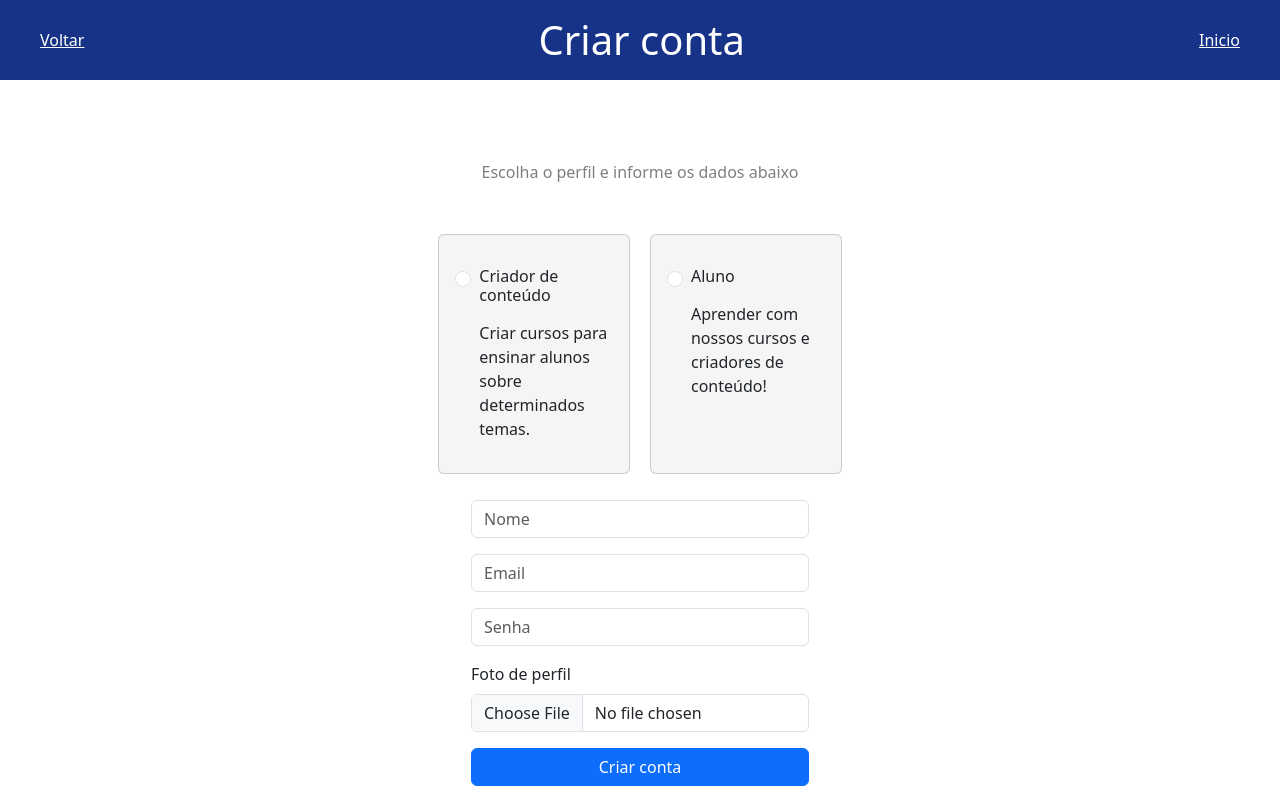
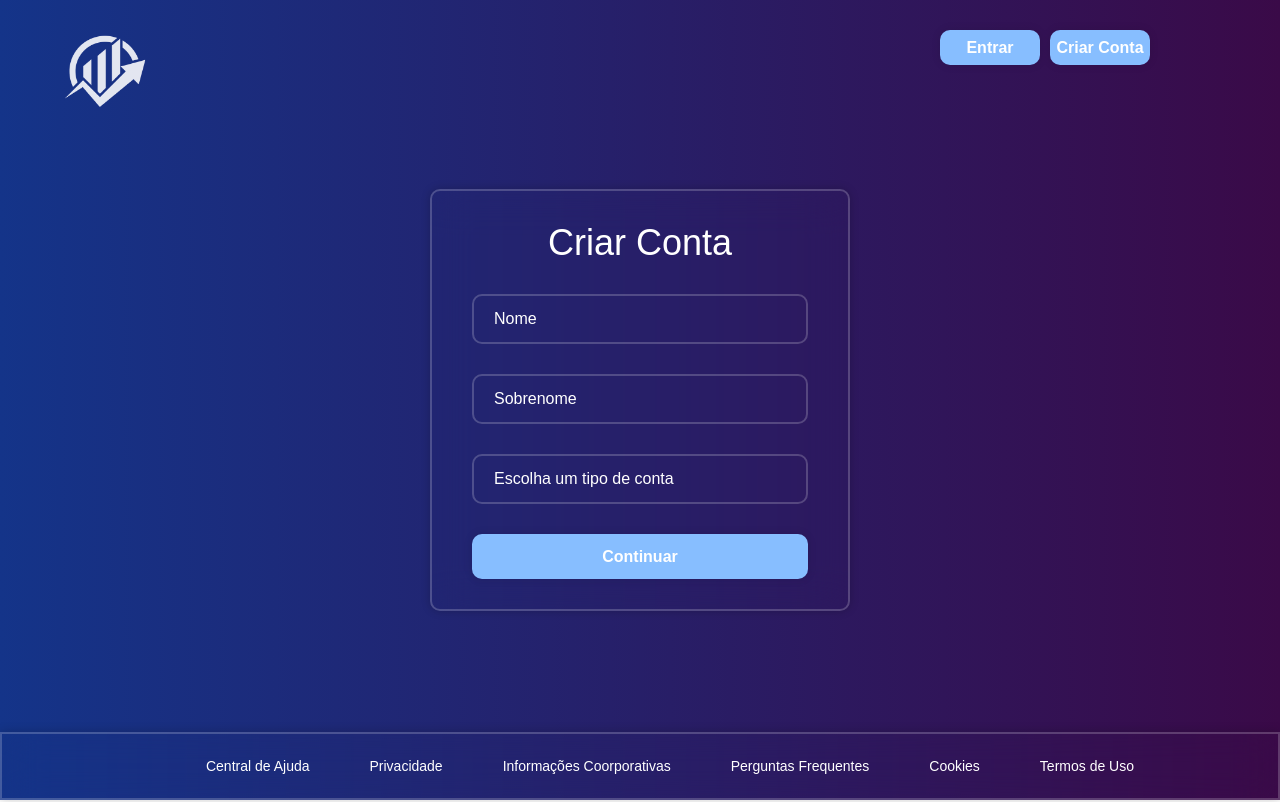
Before and after one commit to VieiraLuan/FinanceFlixWebApp, an Angular app in the folder FinaceFlixUI/: page /create-account in a window 1280 px wide. Built offline with nearby package versions, Linux system fonts and the light colour scheme.

Commit message:
organizando header

```diff
--- a/FinaceFlixUI/src/app/app-routing.module.ts
+++ b/FinaceFlixUI/src/app/app-routing.module.ts
@@ -8,13 +8,11 @@ import { CreateAccountComponent } from './components/create-account/create-accou
 const routes: Routes = [
 
 //Not Authenticated
-
 { path: '', redirectTo: 'login', pathMatch: 'full' },
 {path:'login',component:LoginComponent,pathMatch:'full'},
 {path:'create-account',component:CreateAccountComponent,pathMatch:'full'},
 
 //Autheticated
-
 {path:'',component:HomeComponent,pathMatch:'full', canActivate: [AuthGuard]},
 {path:'home',component:HomeComponent,pathMatch:'full', canActivate: [AuthGuard]},
 
--- a/FinaceFlixUI/src/app/components/create-account/create-account.component.css
+++ b/FinaceFlixUI/src/app/components/create-account/create-account.component.css
@@ -1,46 +1,246 @@
-.cards {
-  padding-top: 10vh;
-  margin-left: 5px;
-  margin-right: 5px;
+* {
+  margin: 0;
+  padding: 0;
+  box-sizing: border-box;
+  font-family: Arial, Helvetica, sans-serif;
 }
 
-.col-md-6 {
-  padding: 10px;
+.logo {
+position: fixed;
+height: auto;
+left: 30px;
+top: 5px;
+width: 150px;
 }
 
-.container {
+
+body {
   display: flex;
+  justify-content: center;
   align-items: center;
-  justify-content: center;
+  min-height: 100vh;
+  background: linear-gradient(90deg, #143489, #3A0A48);
 }
 
-.btn.btn-primary {
-  width: 100%; /* O botão ocupará 100% da largura do contêiner */
-  height: 100%; /* O botão ocupará 100% da altura do contêiner */
-  /* Outras propriedades de estilo para o botão, se necessário */
+.intro {
+  width: 50%;
+  text-align: center;
+  margin-bottom: 15%;
+  background: transparent;
+  color: #fff;
 }
 
-.write-data {
-  display: flex;
-  align-items: center;
-  justify-content: center;
-  opacity: 0.5;
-  color: black;
-  padding-bottom: 5vh;
+.intro {
+  font-size: x-large;
 }
 
-.actions {
-  display: flex;
-  justify-content: center;
+.wrapper {
+  width: 420px;
+  background: transparent;
+  border: 2px solid rgba(255, 255, 255, .2);
+  backdrop-filter: blur(20px);
+  box-shadow: 0 0 10px rgba(0, 0, 0, .2);
+  color: #fff;
+  border-radius: 10px;
+  padding: 30px 40px;
 }
 
-.card {
-  display: flex;
-  align-items: center;
-  justify-content: space-between;
-  margin: 0;
-  padding: 0;
+.wrapper h1 {
+  font-size: 36px;
+  text-align: center;
+}
+
+.wrapper .input-box {
+  position: relative;
+  width: 100%;
+  height: 50px;
+  background: transparent;
+  margin: 30px 0;
+}
+
+.input-box input {
   width: 100%;
   height: 100%;
-  background-color: #f5f5f5;
+  background: transparent;
+  border: none;
+  outline: none;
+  border: 2px solid rgba(255, 255, 255, .2);
+  border-radius: 10px;
+  font-size: 16px;
+  color: #fff;
+  padding: 20px 45px 20px 20px;
 }
+
+.input-box input::placeholder {
+  color: #fff;
+}
+
+.input-box i {
+  position: absolute;
+  right: 20px;
+  top: 50%;
+  transform: translateY(-50%);
+  font-size: 20px;
+}
+
+.wrapper .remember-forget {
+  display: flex;
+  justify-content: space-between;
+  font-size: 14px;
+  margin: -15px 0 15px;
+}
+
+.remember-forget label input {
+  accent-color: #fff;
+  margin-right: 3px;
+}
+
+.remember-forget a {
+  color: #fff;
+  text-decoration: none;
+}
+
+.remember-forget a:hover {
+  text-decoration: underline;
+}
+
+.wrapper .continuar {
+  width: 100%;
+  height: 45px;
+  background: #87BEFF;
+  border: none;
+  outline: none;
+  border-radius: 10px;
+  box-shadow: 0 0 10px rgba(0, 0, 0, .1);
+  cursor: pointer;
+  font-size: 16px;
+  color: #fff;
+  font-weight: 600;
+}
+
+.wrapper .criar-conta {
+  font-size: 14px;
+  text-align: center;
+  margin: 20px 0 15px;
+}
+
+.criar-conta a {
+  color: #fff;
+  text-decoration: none;
+  font-weight: 600;
+}
+
+.criar-conta a:hover {
+  text-decoration: underline;
+}
+
+header {
+  position: fixed;
+  top: 0;
+  left: 0;
+  width: 100%;
+  padding: 20px 120px;
+  background: transparent;
+  display: flex;
+  justify-content: space-between;
+  align-items: center;
+  z-index: 100;
+}
+
+.buttons {
+  margin-left: auto;
+}
+
+.fazer-login, .criar-conta2 {
+  width: 100px;
+  height: 35px;
+  background: #87BEFF;
+  border: none;
+  outline: none;
+  border-radius: 10px;
+  box-shadow: 0 0 10px rgba(0, 0, 0, .1);
+  cursor: pointer;
+  font-size: 16px;
+  color: #fff;
+  font-weight: 600;
+  margin-right: 10px;
+  margin-top: 10px;
+}
+
+.logo {
+  font-size: 25px;
+  color: #fff;
+  text-decoration: none;
+  font-weight: 600;
+  margin-right: auto;
+}
+
+
+footer {
+  position: fixed;
+  bottom: 0;
+  left: 0;
+  width: 100%;
+  padding: 20px 120px;
+  background: transparent;
+  display: flex;
+  flex-wrap: wrap;
+  justify-content: center;
+  align-items: center;
+  z-index: 100;
+  border: 2px solid rgba(255, 255, 255, .2);
+  backdrop-filter: blur(20px);
+  box-shadow: 0 0 10px rgba(0, 0, 0, .2);
+  color: #fff;
+}
+
+nav a {
+  font-size: 14px;
+  color: #fff;
+  text-decoration: none;
+  font-weight: 300;
+  margin-left: 60px;
+}
+
+nav a:hover {
+  text-decoration: underline;
+}
+
+.wrapper .dropdown-container {
+  background: transparent;
+  border: none;
+  outline: none;
+  border: 2px solid rgba(255, 255, 255, .2);
+  border-radius: 10px;
+  font-size: 16px;
+  padding: 20px 45px 20px 20px;
+}
+
+.wrapper .dropdown {
+  display: none;
+  position: absolute;
+  background-color: #87BEFF;
+  min-width: 100%;
+  box-shadow: 0px 8px 16px 0px rgba(0,0,0,0.2);
+  z-index: 1;
+  max-height: 100px;
+  overflow-y: auto;
+  border: 2px solid rgba(255, 255, 255, .2);
+  border-radius: 10px;
+
+}
+
+.dropdown a {
+  color: #fff;
+  padding: 12px 16px;
+  text-decoration: none;
+  display: block;
+}
+
+.dropdown a:hover {
+  background-color: #3A0A48;
+}
+
+.dropdown.show {
+  display: block;
+}
--- a/FinaceFlixUI/src/app/components/create-account/create-account.component.html
+++ b/FinaceFlixUI/src/app/components/create-account/create-account.component.html
@@ -1,116 +1,67 @@
-<app-generic-header></app-generic-header>
+<app-header-login> </app-header-login>
 
 <body>
 
 
-  <div class="row cards">
 
-    <label class="write-data">Escolha o perfil e informe os dados abaixo</label>
+  <div class="wrapper">
+      <form action="">
+          <h1>Criar Conta</h1>
+          <div class="input-box">
+              <input type="text" placeholder="Nome" required>
+          </div>
+          <div class="input-box">
+              <input type="text" placeholder="Sobrenome" required>
+          </div>
+          <div class="input-box">
+              <input type="text" id="myInput" placeholder="Escolha um tipo de conta" onclick="toggleDropdown()">
+              <div id="myDropdown" class="dropdown">
+                  <a href="#" onclick="selectOption('Criador de Conteúdo'); return false;">Criador de conteúdo</a>
+                  <a href="#" onclick="selectOption('Aluno'); return false;">Aluno</a>
+              </div>
+          </div>
 
 
-    <div class="col-md-4">
+          <button type="submit" class="continuar" onclick="window.location.href='CriarUsuario3.html'">Continuar</button>
 
-    </div>
+      </form>
+  </div>
+
+  <script>
+      function toggleDropdown() {
+          document.getElementById("myDropdown").classList.toggle("show");
+      }
+
+      function selectOption(option) {
+          document.getElementById("myInput").value = option;
+          document.getElementById("myDropdown").classList.remove("show");
+      }
+
+      // Close the dropdown if the user clicks outside of it
+      window.onclick = function(event) {
+          if (!event.target.matches('#myInput')) {
+              var dropdowns = document.getElementsByClassName("dropdown");
+              for (var i = 0; i < dropdowns.length; i++) {
+                  var openDropdown = dropdowns[i];
+                  if (openDropdown.classList.contains('show')) {
+                      openDropdown.classList.remove('show');
+                  }
+              }
+          }
+      }
+  </script>
 
 
-    <div class="col-md-4">
-      <!--Cards Tipo Perfil-->
-      <div class="row">
-
-        <div class="col-md-6">
-          <div class="card">
-            <div class="card-body">
-
-              <p class="card-text"> </p>
-              <div class="mb-3 form-check">
-                <h6>
-                  <input type="radio" class="form-check-input" id="criador" name="tipo-conta"  value="criador"  [(ngModel)]="account.tipo">
+  <footer>
+      <nav>
+          <a href="#central-de-ajuda" onclick="window.location.href='CentralDeAjuda.html'">Central de Ajuda</a>
+          <a href="#privacidade" onclick="window.location.href='Privacidade.html'">Privacidade</a>
+          <a href="#informacoes-coorporartivas" onclick="window.location.href='CoorpInfo.html'">Informações Coorporativas</a>
+          <a href="#perguntas-frequentes" onclick="window.location.href='PerguntasFrequentes.html'">Perguntas Frequentes</a>
+          <a href="#cookies" onclick="window.location.href='Cookies.html'">Cookies</a>
+          <a href="#termos-de-uso" onclick="window.location.href='TermosDeUso.html'">Termos de Uso</a>
+      </nav>
+  </footer>
 
 
-                  <label class="form-check-label card-title" for="exampleCheck1">Criador de conteúdo</label>
-                </h6>
-                <label>Criar cursos para ensinar alunos sobre determinados temas.</label>
-              </div>
-
-            </div>
-          </div>
-        </div>
-
-        <div class="col-md-6">
-
-          <div class="card">
-            <div class="card-body">
-
-              <p class="card-text"> </p>
-              <div class="mb-3 form-check">
-                <h6>
-                  <input type="radio" class="form-check-input" id="aluno" name="tipo-conta" value="aluno" [(ngModel)]="account.tipo">
-
-                  <label class="form-check-label card-title" for="exampleCheck1">Aluno</label>
-                </h6>
-                <label>Aprender com nossos cursos e criadores de conteúdo!</label>
-
-              </div>
-
-            </div>
-          </div>
-
-        </div>
-      </div>
-    </div>
-
-    <div class="col-md-4">
-
-    </div>
-
-  </div>
-
-  <!--filds do form-->
-  <div class="container">
-
-    <form class="px-4 py-3" (ngSubmit)="onSubmit()">
-
-      <!--Name Input-->
-      <div class="mb-3">
-
-        <input #nomeInput type="text" class="form-control" id="nome" placeholder="Nome" [(ngModel)]="account.nome"
-          name="nome" required>
-      </div>
-
-      <!--Email Input-->
-      <div class="mb-3">
-
-        <input #emailInput type="email" class="form-control" id="email" placeholder="Email" [(ngModel)]="account.email"
-          name="email" required>
-      </div>
-
-
-      <!--Password Input-->
-      <div class="mb-3">
-
-        <input #senhaInput type="password" class="form-control" id="senha" placeholder="Senha"
-          [(ngModel)]="account.senha" name="senha" required>
-
-      </div>
-
-      <!--Input for user´s photo-->
-
-      <div class="mb-3">
-        <label for="formFile" class="form-label" >Foto de perfil</label>
-        <input class="form-control" type="file" id="formFile" >
-      </div>
-
-
-
-      <!--Action Buttons-->
-      <div class="actions">
-
-        <button type="submit" class="btn btn-primary">Criar conta</button>
-
-      </div>
-
-    </form>
-
-  </div>
-
 </body>
--- a/FinaceFlixUI/src/app/components/header-login/header-login.component.css
+++ b/FinaceFlixUI/src/app/components/header-login/header-login.component.css
@@ -1,22 +1,56 @@
+* {
+  margin: 0;
+  padding: 0;
+  box-sizing: border-box;
+  font-family: Arial, Helvetica, sans-serif;
+}
+
+.logo {
+position: fixed;
+height: auto;
+left: 30px;
+top: 5px;
+width: 150px;
+}
 
 
-body {
+header {
+  position: fixed;
+  top: 0;
+  left: 0;
+  width: 100%;
+  padding: 20px 120px;
+  background: transparent;
   display: flex;
+  justify-content: space-between;
   align-items: center;
-  justify-content: left;
-  height: 10vh;
-  margin: 0;
-  background:#163387;
-
-
+  z-index: 100;
 }
 
-p{
-  color:white
+.buttons {
+  margin-left: auto;
 }
 
-.container {
-  border: 3px solid #000; /* Adicionei uma borda apenas para visualização */
-  width: 80%; /* Ajuste a largura do container conforme necessário */
-  max-width: 600px; /* Defina uma largura máxima se desejar */
+.standard-btn{
+  width: 100px;
+  height: 35px;
+  background: #87BEFF;
+  border: none;
+  outline: none;
+  border-radius: 10px;
+  box-shadow: 0 0 10px rgba(0, 0, 0, .1);
+  cursor: pointer;
+  font-size: 16px;
+  color: #fff;
+  font-weight: 600;
+  margin-right: 10px;
+  margin-top: 10px;
 }
+
+.logo {
+  font-size: 25px;
+  color: #fff;
+  text-decoration: none;
+  font-weight: 600;
+  margin-right: auto;
+}
--- a/FinaceFlixUI/src/app/components/header-login/header-login.component.html
+++ b/FinaceFlixUI/src/app/components/header-login/header-login.component.html
@@ -1,6 +1,7 @@
-<body>
-
-  <img src="assets/img/logo-financeFlix100x100.png" class="img-fluid" alt="Logo da FinanceFlix">
-
-
-</body>
+<header>
+  <img src="assets/img/Logo.png" class="logo" alt="Logo">
+    <div class="buttons">
+        <button class="standard-btn">Entrar</button>
+        <button class="standard-btn" >Criar Conta</button>
+    </div>
+</header>
--- a/FinaceFlixUI/src/app/components/login/login.component.html
+++ b/FinaceFlixUI/src/app/components/login/login.component.html
@@ -41,7 +41,7 @@
           <div class="col-md-12">
             <a href="#">Esqueci a senha </a>
             <a><br></a>
-            <p href="#">Não tem uma conta? <a href="/create-account">Cadastre-se</a></p>
+            <p>Não tem uma conta? <a href="/create-account">Cadastre-se</a></p>
           </div>
         </div>
 
--- a/FinaceFlixUI/src/app/services/validator/validator.service.ts
+++ b/FinaceFlixUI/src/app/services/validator/validator.service.ts
@@ -7,11 +7,7 @@ export class ValidatorService {
   constructor() {}
 
   public isEmail(text: string): boolean {
-
-    // Expressão regular para validar um endereço de e-mail
     const emailRegex = /^[a-zA-Z0-9._-]+@[a-zA-Z0-9.-]+\.[a-zA-Z]{2,4}$/;
-
-    // Testa se a string corresponde à expressão regular
     return emailRegex.test(text);
   }
 }
--- a/FinaceFlixUI/src/app/shared/phrases/phrases.ts
+++ b/FinaceFlixUI/src/app/shared/phrases/phrases.ts
@@ -1,5 +1,3 @@
-
-
 export const phrases = {
 
   //Alert Phrase´s
--- a/FinaceFlixUI/src/index.html
+++ b/FinaceFlixUI/src/index.html
@@ -9,7 +9,6 @@
   <link rel="icon" type="image/x-icon" href="assets/img/logo-financeFlix150x150.png">
   <link href="https://cdn.jsdelivr.net/npm/bootstrap@5.3.2/dist/css/bootstrap.min.css" rel="stylesheet"
     integrity="sha384-T3c6CoIi6uLrA9TneNEoa7RxnatzjcDSCmG1MXxSR1GAsXEV/Dwwykc2MPK8M2HN" crossorigin="anonymous">
-
 </head>
 
 <body>
```
Also changed, not shown: FinaceFlixUI/src/assets/img/Logo.png (added).
